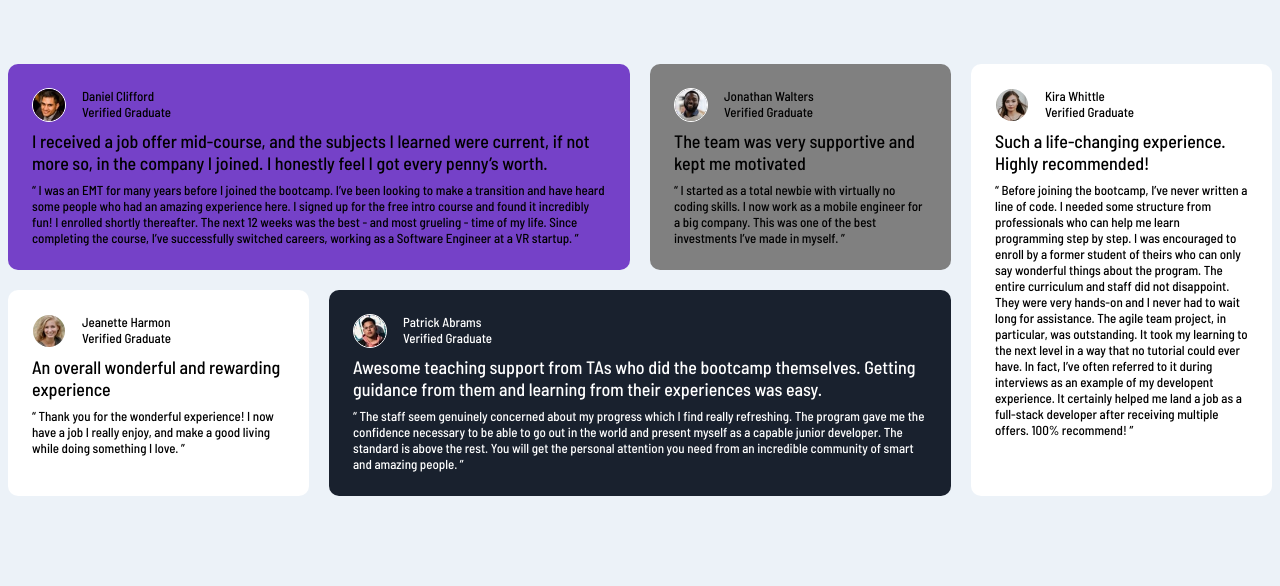
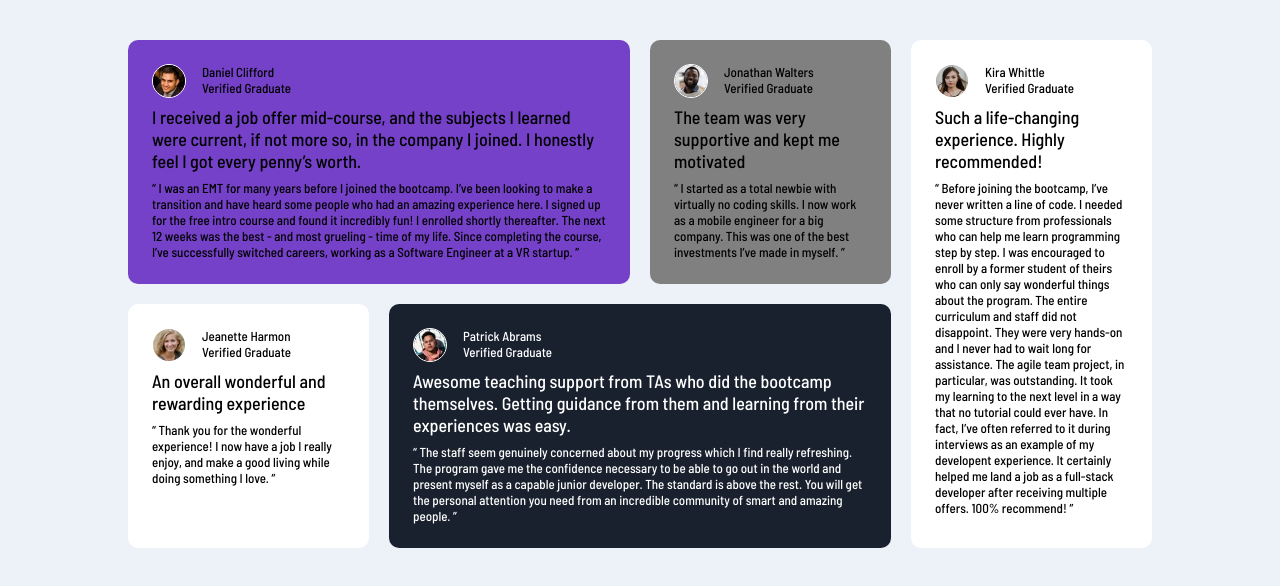
Before and after one commit to Kihura/testimonials-grid-section-main, a plain HTML site: page index.html in a window 1280 px wide. Drawn offline with Linux system fonts and the light colour scheme.

Commit message:
Add files via upload

```diff
--- a/index.css
+++ b/index.css
@@ -1,6 +1,7 @@
 @import url('https://fonts.googleapis.com/css2?family=Barlow+Semi+Condensed:wght@500;600&display=swap');
 body{
     background-color:hsl(210, 46%, 95%) ;
+    width: 80%;
 }
 main{
     font-size: 13px;
@@ -60,8 +61,11 @@ img{
 }
 
 @media (min-width:600px) {
+    body{
+        margin-top: 2.5rem;
+        margin-left: 8rem;
+    }
     main{
-        margin-top:4rem;
         justify-content: center;
         grid-template-columns: 1fr 1fr 1fr 1fr ;
         grid-template-rows: 1fr 1fr;
```
